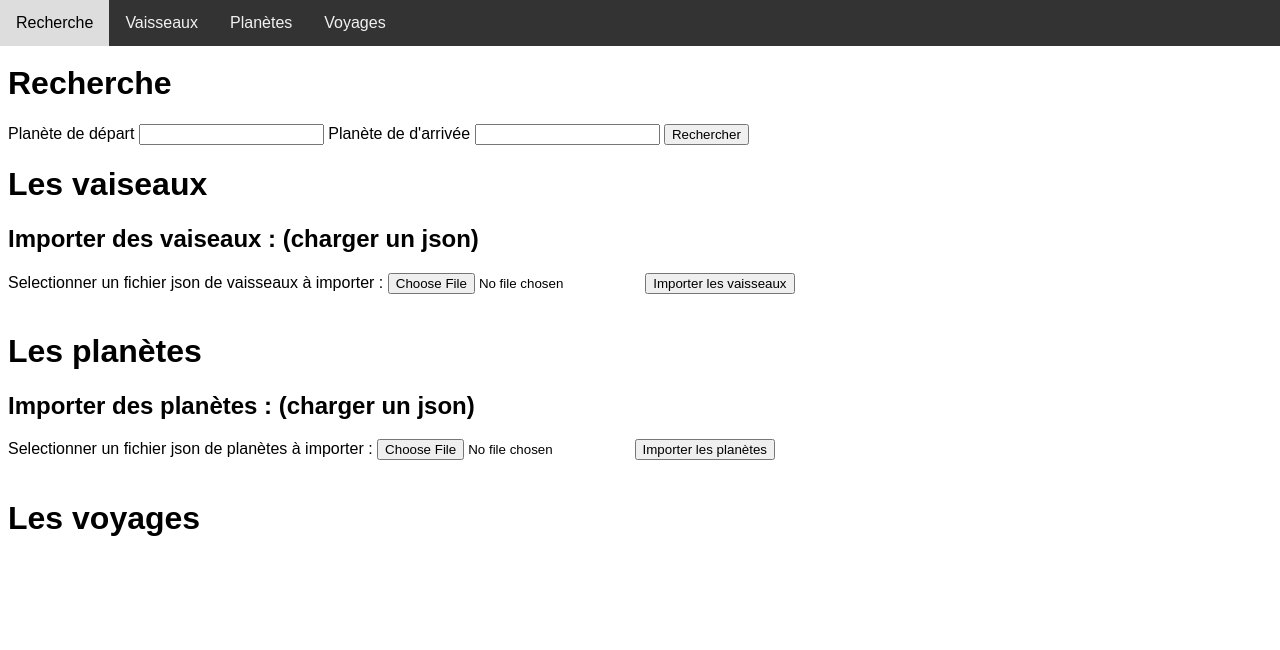
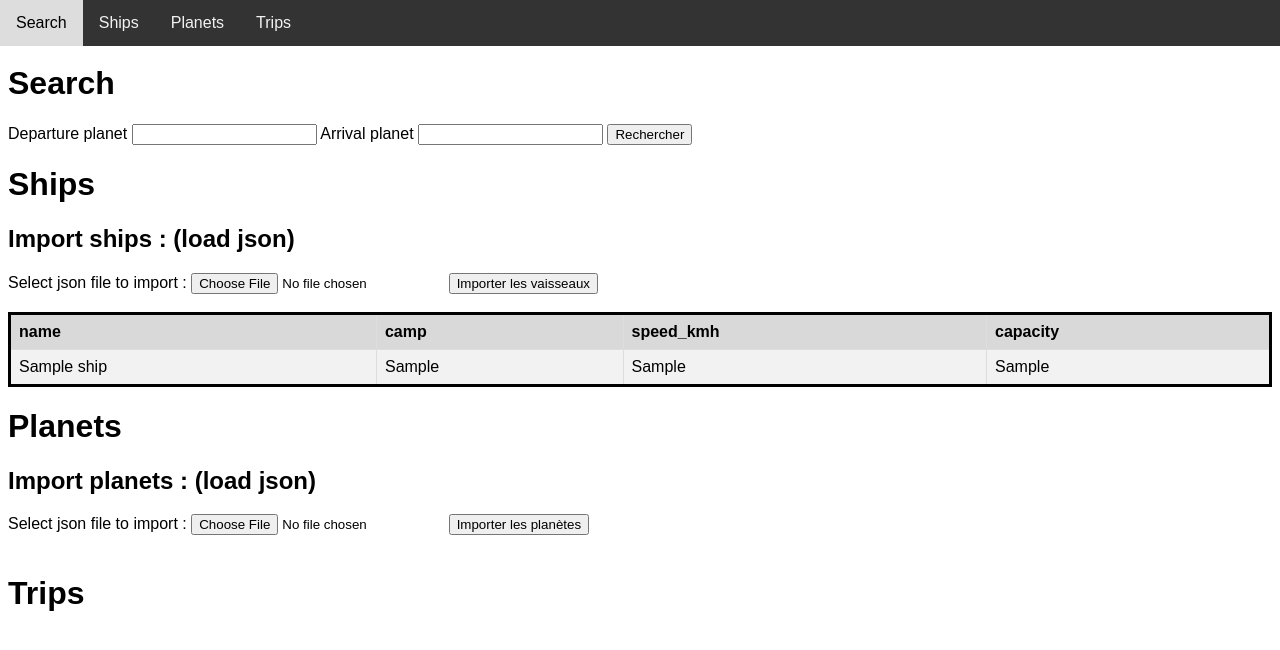
Before and after one commit to mickeyilestmignon/Travia, a PHP site: page / in a window 1280 px wide. Shown: the top 650 px of the page. Run offline with PHP 8.4, Linux system fonts and the light colour scheme; tables that the repository leaves empty or names only in its code hold one stand-in row (values such as "Sample post"); some libraries are stand-ins or nearby versions.

Commit message:
anglais + fix bdd + id pour la recherche en cours

```diff
--- a/index.php
+++ b/index.php
@@ -7,7 +7,7 @@ include 'class/trip.php';
 ?>
 
 <!DOCTYPE html>
-<html lang="fr">
+<html lang="en">
 <head>
     <meta charset="UTF-8">
     <meta http-equiv="X-UA-Compatible" content="IE=edge">
@@ -21,22 +21,24 @@ include 'class/trip.php';
 <body>
 
 <nav>
-    <a href="#recherche">Recherche</a>
-    <a href="#vaisseaux">Vaisseaux</a>
-    <a href="#planetes">Planètes</a>
-    <a href="#voyages">Voyages</a>
+    <a href="#recherche">Search</a>
+    <a href="#vaisseaux">Ships</a>
+    <a href="#planetes">Planets</a>
+    <a href="#voyages">Trips</a>
 </nav>
 
 <br><br>
 
-<h1 id="recherche">Recherche</h1>
+<h1 id="recherche">Search</h1>
 
-<form action="search_results.php" method="get">
-    <label for="search">Planète de départ</label>
-    <input type="text" id="depart" name="depart">
+<form action="script/logsearch.php" method="get">
+    <label for="search">Departure planet
+        <input type="text" id="depart" name="depart">
+    </label>
 
-    <label for="search">Planète de d'arrivée</label>
-    <input type="text" id="arrivee" name="arrivee">
+    <label for="search">Arrival planet
+        <input type="text" id="arrivee" name="arrivee">
+    </label>
 
     <input type="submit" value="Rechercher">
 </form>
@@ -77,11 +79,11 @@ include 'class/trip.php';
     });
 </script>
 
-<h1 id="vaisseaux">Les vaiseaux</h1>
+<h1 id="vaisseaux">Ships</h1>
 
-<h2>Importer des vaiseaux : (charger un json)</h2>
+<h2>Import ships : (load json)</h2>
 <form action="../TraviaProject/script/import_ships.php" method="post" enctype="multipart/form-data">
-    Selectionner un fichier json de vaisseaux à importer :
+    Select json file to import :
     <input type="file" name="fileToUpload" id="fileToUpload">
     <input type="submit" value="Importer les vaisseaux" name="submit">
 </form><br>
@@ -89,21 +91,21 @@ include 'class/trip.php';
 <?php
 if (isset($_GET['return_ships'])) {
     if ($_GET['return_ships'] == -1) {
-        echo 'Erreur lors de l\'importation des vaisseaux';
+        echo 'Error importing ships';
     }
     else {
-        echo 'Importation de ' . $_GET['return_ships'] . ' vaisseaux réussie';
+        echo 'Import of ' . $_GET['return_ships'] . ' ships succesful';
     }
 }
 
-//print_ships_in_database($cnx);
+print_ships_in_database($cnx);
 ?>
 
-<h1 id="planetes">Les planètes</h1>
+<h1 id="planetes">Planets</h1>
 
-<h2>Importer des planètes : (charger un json)</h2>
+<h2>Import planets : (load json)</h2>
 <form action="../TraviaProject/script/import_planets.php" method="post" enctype="multipart/form-data">
-    Selectionner un fichier json de planètes à importer :
+    Select json file to import :
     <input type="file" name="fileToUpload" id="fileToUpload">
     <input type="submit" value="Importer les planètes" name="submit">
 </form><br>
@@ -111,17 +113,17 @@ if (isset($_GET['return_ships'])) {
 <?php
 if (isset($_GET['return_planets'])) {
     if ($_GET['return_planets'] == -1) {
-        echo 'Erreur lors de l\'importation des planètes';
+        echo 'Error importing planets';
     }
     else {
-        echo 'Importation de ' . $_GET['return_planets'] . ' planètes réussie';
+        echo 'Import of ' . $_GET['return_planets'] . ' planets succesful';
     }
 }
 
-//print_planets_in_database($cnx);
+//print_planets_in_database();
 ?>
 
-<h1 id="voyages">Les voyages</h1>
+<h1 id="voyages">Trips</h1>
 
 <?php
 //print_trips_in_database();
```
Also changed, not shown: script/logsearch.php (added, +22 -0 lines), search_results.php (+29 -0 lines).
